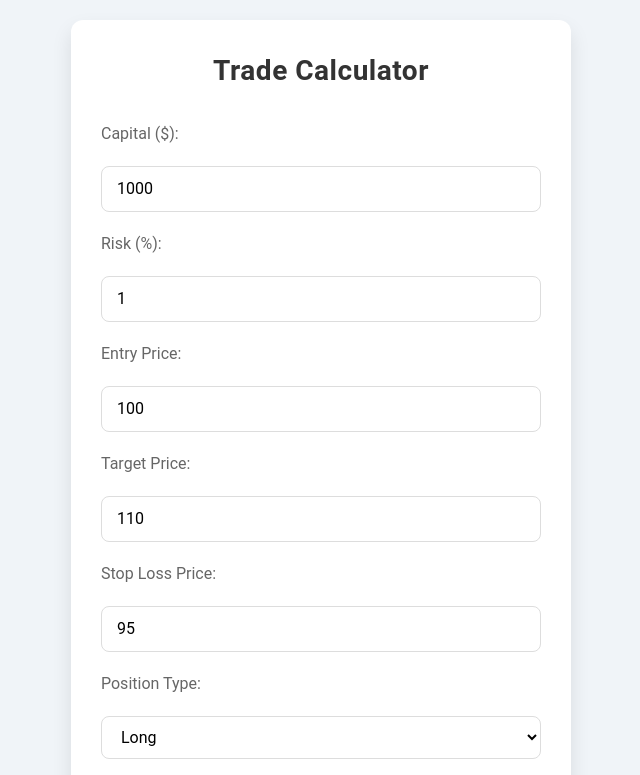
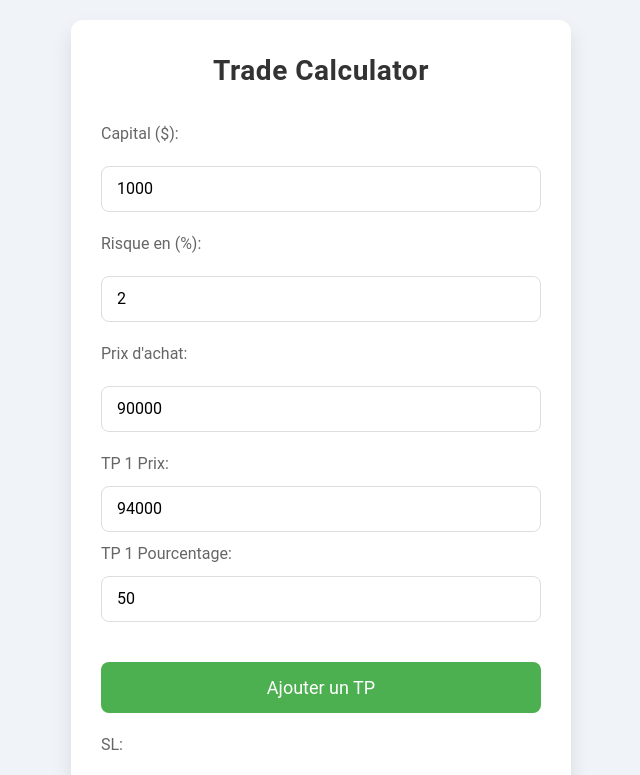
Before and after one commit to lem6z/trade-calculator, a Next.js app: page / in a window 1280 px wide. Shown: the top 775 px of the page, without its empty margins (319-959 px from the left). Built offline with nearby package versions, Linux system fonts and the light colour scheme.

Commit message:
Ajout d'encore plus de paramètres.

```diff
--- a/app/page.tsx
+++ b/app/page.tsx
@@ -4,19 +4,28 @@ import { useState } from "react";
 
 export default function Home() {
   const [capital, setCapital] = useState(1000);
-  const [risk, setRisk] = useState(1);
-  const [entryPrice, setEntryPrice] = useState(100);
-  const [targetPrice, setTargetPrice] = useState(110);
-  const [stopLossPrice, setStopLossPrice] = useState(95);
+  const [risk, setRisk] = useState(2);
+  const [entryPrice, setEntryPrice] = useState(90000);
+  const [targetPrices, setTargetPrices] = useState([{ targetPrice: 94000, percentage: 50 }]);
+  const [stopLossPrice, setStopLossPrice] = useState(88000);
   const [positionType, setPositionType] = useState("long");
   const [maxMargin, setMaxMargin] = useState(100);
   const [maxLeverage, setMaxLeverage] = useState(50); // Nouveau champ
   const [result, setResult] = useState<any>(null);
 
+  const addTargetPrice = () => {
+    setTargetPrices([...targetPrices, { targetPrice: 0, percentage: 0 }]);
+  };
+
+  const handleTargetPriceChange = (index: number, field: string, value: number) => {
+    const updatedTargetPrices = [...targetPrices];
+    updatedTargetPrices[index] = { ...updatedTargetPrices[index], [field]: value };
+    setTargetPrices(updatedTargetPrices);
+  };
+
   const calculate = () => {
     const riskAmount = (capital * risk) / 100;
     const entry = parseFloat(entryPrice.toString());
-    const target = parseFloat(targetPrice.toString());
     const stop = parseFloat(stopLossPrice.toString());
 
     const diff =
@@ -26,10 +35,19 @@ export default function Home() {
 
     const positionSize = riskAmount / diff;
     const positionValue = positionSize * entry;
+
+    // Calcul du PnL global basé sur plusieurs TP
+    let totalPnL = 0;
+    let totalPercentage = 0;
+    targetPrices.forEach((target) => {
+      const targetPrice = parseFloat(target.targetPrice.toString());
       const pnl =
         positionType === "long"
-        ? positionSize * (target - entry)
-        : positionSize * (entry - target);
+          ? positionSize * (targetPrice - entry)
+          : positionSize * (entry - targetPrice);
+      totalPnL += pnl * (target.percentage / 100);
+      totalPercentage += target.percentage;
+    });
 
     // Calcul du levier
     let leverage = positionValue / maxMargin;
@@ -39,17 +57,20 @@ export default function Home() {
 
     // Calcul du Risk-Reward ratio
     let rr = 0;
-    if (positionType === "long") {
-      rr = (target - entry) / (entry - stop);
-    } else {
-      rr = (entry - target) / (stop - entry);
-    }
+    targetPrices.forEach((target) => {
+      const targetPrice = parseFloat(target.targetPrice.toString());
+      const rrPartial =
+        positionType === "long"
+          ? (targetPrice - entry) / (entry - stop)
+          : (entry - targetPrice) / (stop - entry);
+      rr += rrPartial * (target.percentage / 100);
+    });
 
     setResult({
       riskAmount,
       positionSize,
       positionValue,
-      pnl,
+      pnl: totalPnL,
       leverage,
       realMargin,
       rr,
@@ -102,7 +123,7 @@ export default function Home() {
             style={inputStyle}
           />
 
-          <label style={labelStyle}>Risk (%):</label>
+          <label style={labelStyle}>Risque en (%):</label>
           <input
             type="number"
             value={risk}
@@ -110,7 +131,7 @@ export default function Home() {
             style={inputStyle}
           />
 
-          <label style={labelStyle}>Entry Price:</label>
+          <label style={labelStyle}>Prix d'achat:</label>
           <input
             type="number"
             value={entryPrice}
@@ -118,15 +139,52 @@ export default function Home() {
             style={inputStyle}
           />
 
-          <label style={labelStyle}>Target Price:</label>
+          {targetPrices.map((target, index) => (
+            <div key={index} style={{ display: "flex", flexDirection: "column", gap: 10 }}>
+              <label style={labelStyle}>TP {index + 1} Prix:</label>
               <input
                 type="number"
-            value={targetPrice}
-            onChange={(e) => setTargetPrice(Number(e.target.value))}
+                value={target.targetPrice}
+                onChange={(e) =>
+                  handleTargetPriceChange(index, "targetPrice", Number(e.target.value))
+                }
                 style={inputStyle}
               />
+              <label style={labelStyle}>TP {index + 1} Pourcentage:</label>
+              <input
+                type="number"
+                value={target.percentage}
+                onChange={(e) =>
+                  handleTargetPriceChange(index, "percentage", Number(e.target.value))
+                }
+                style={inputStyle}
+              />
+            </div>
+          ))}
+          <button
+            onClick={addTargetPrice}
+            style={{
+              marginTop: 20,
+              padding: "12px 20px",
+              backgroundColor: "#4CAF50",
+              color: "#fff",
+              border: "none",
+              borderRadius: 8,
+              fontSize: 18,
+              cursor: "pointer",
+              transition: "all 0.3s ease-in-out",
+            }}
+            onMouseOver={(e) =>
+              (e.currentTarget.style.backgroundColor = "#45a049")
+            }
+            onMouseOut={(e) =>
+              (e.currentTarget.style.backgroundColor = "#4CAF50")
+            }
+          >
+            Ajouter un TP
+          </button>
 
-          <label style={labelStyle}>Stop Loss Price:</label>
+          <label style={labelStyle}>SL:</label>
           <input
             type="number"
             value={stopLossPrice}
@@ -134,7 +192,7 @@ export default function Home() {
             style={inputStyle}
           />
 
-          <label style={labelStyle}>Position Type:</label>
+          <label style={labelStyle}>Type de position:</label>
           <select
             value={positionType}
             onChange={(e) => setPositionType(e.target.value)}
@@ -144,7 +202,7 @@ export default function Home() {
             <option value="short">Short</option>
           </select>
 
-          <label style={labelStyle}>Max Margin ($):</label>
+          <label style={labelStyle}>Marge maximale pour ce trade ($):</label>
           <input
             type="number"
             value={maxMargin}
@@ -152,7 +210,7 @@ export default function Home() {
             style={inputStyle}
           />
 
-          <label style={labelStyle}>Max Leverage (x):</label>
+          <label style={labelStyle}>Levier maximal pour ce trade (x):</label>
           <input
             type="number"
             value={maxLeverage}
```
Lines whose indentation alone changed are shown as unchanged.
